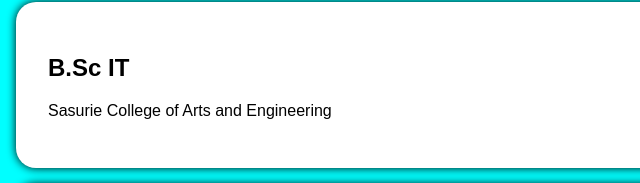
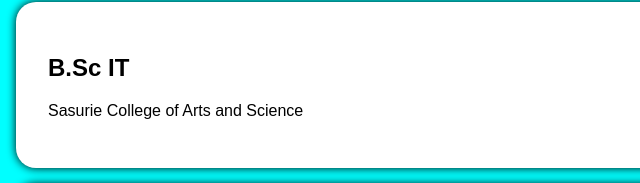
Before and after one commit to anumegala/myportfolio, a plain HTML site: page index.html in a window 1280 px wide. Shown: the part 330-513 px from the top of the page, 0-640 px from the left. Drawn offline with Linux system fonts and the light colour scheme.

Commit message:
Add files via upload

```diff
--- a/index.html
+++ b/index.html
@@ -89,7 +89,7 @@
         <section id="Education">
             <div class="section-content">
                 <h2>B.Sc IT</h2>
-                <p>Sasurie College of Arts and Engineering</p>
+                <p>Sasurie College of Arts and Science</p>
             </div>
         </section>
         <section id="Professional Skills">
```
